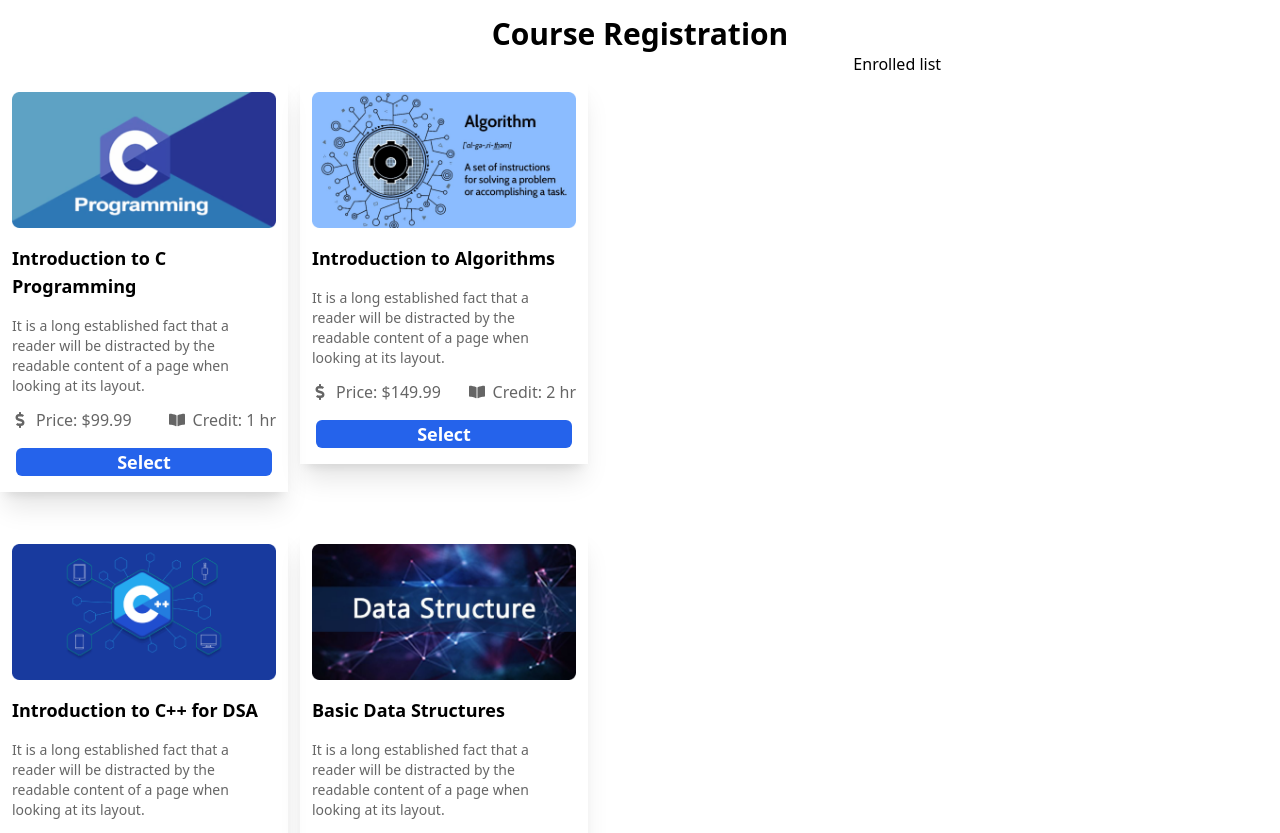
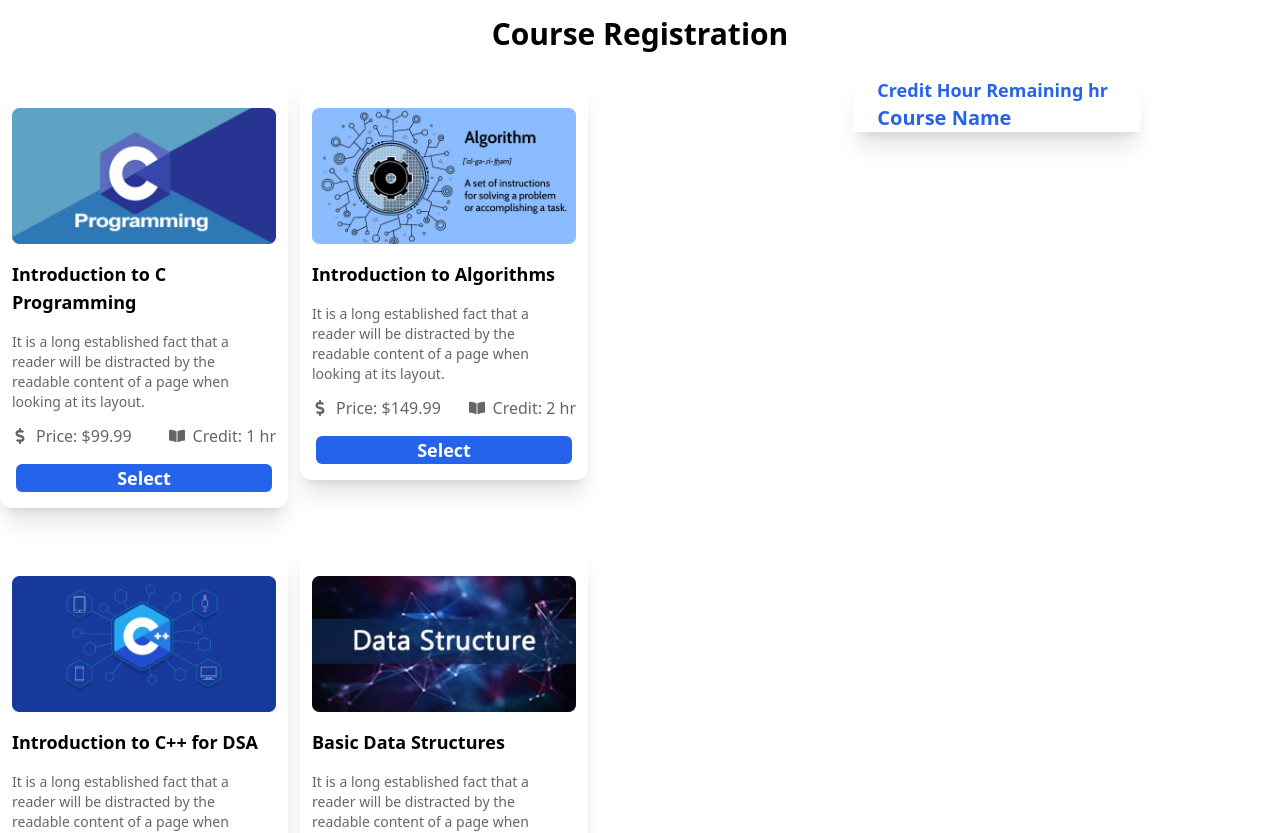
Before and after one commit to Omer4ruq/react-course-registration, a React (Vite) app: page / in a window 1280 px wide. Shown: the top 833 px of the page. Built offline with nearby package versions, Linux system fonts and the light colour scheme.

Commit message:
CSS model added for enrolled section

```diff
--- a/src/components/Courses.jsx
+++ b/src/components/Courses.jsx
@@ -12,8 +12,8 @@ const Courses = () => {
     <div className="flex flex-wrap gap-3 ">
       {courseList.map((course) => (
         <div key={course.id} className=" ">
-          <div className="w-72 bg-base-100 shadow-xl mt-6 ">
-            <div className="px-3 ">
+          <div className="w-72 bg-base-100 shadow-xl mt-6 rounded-xl">
+            <div className="px-3 pt-4 ">
               <img className="pt-4" src={course.image} alt="" />
               <h1 className="pt-4 font-semibold text-lg">
                 {course.course_name}
--- a/src/components/Enrollments.jsx
+++ b/src/components/Enrollments.jsx
@@ -3,7 +3,12 @@ import React from "react";
 const Enrollments = () => {
   return (
     <div>
-      <h1>Enrolled list</h1>
+      <div className="w-72 bg-base-100 shadow-xl mt-6 ">
+        <div className="pl-6 text-blue-600">
+          <h1 className="font-bold text-lg">Credit Hour Remaining hr</h1>
+          <h1 className="font-bold text-xl">Course Name</h1>
+        </div>
+      </div>
     </div>
   );
 };
```
